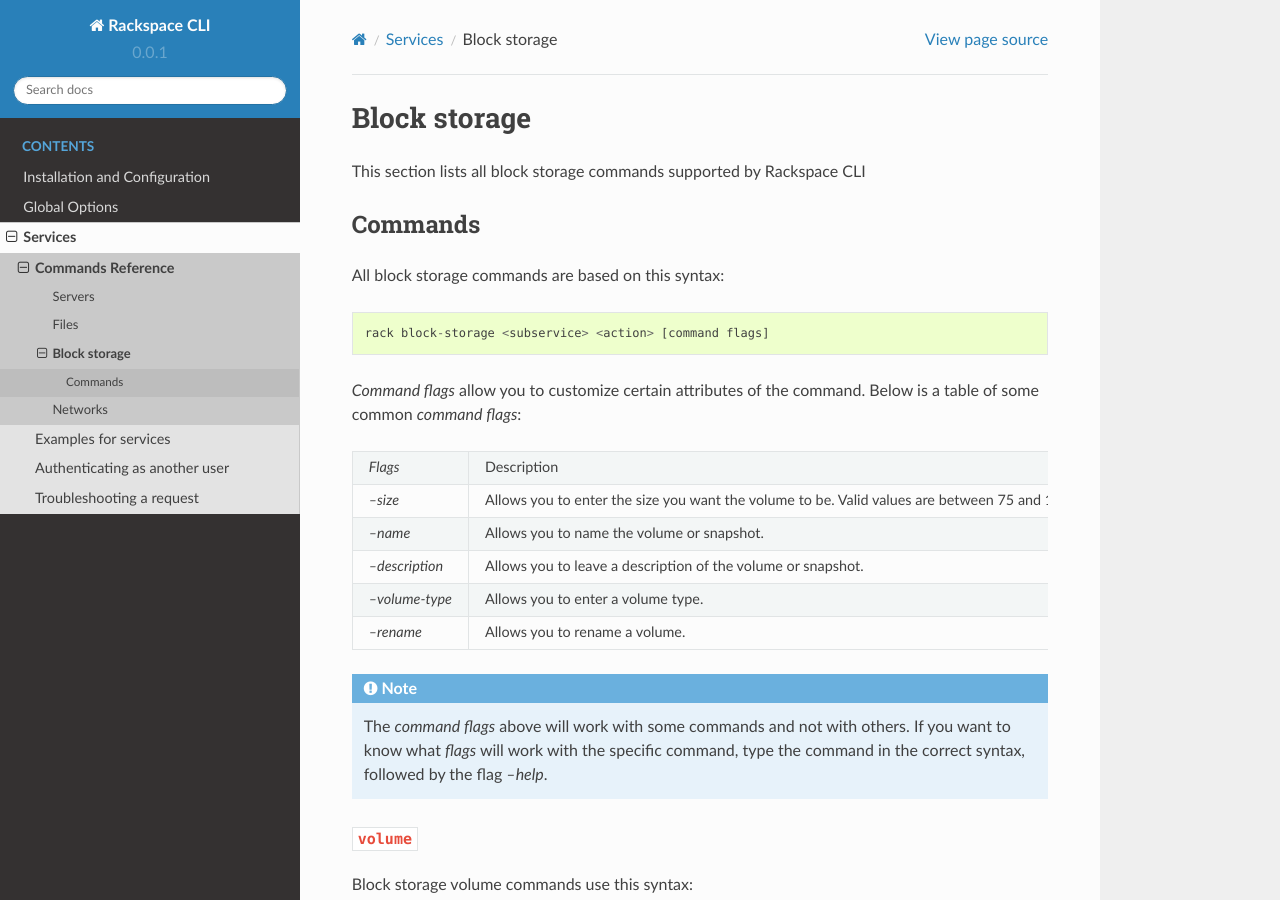
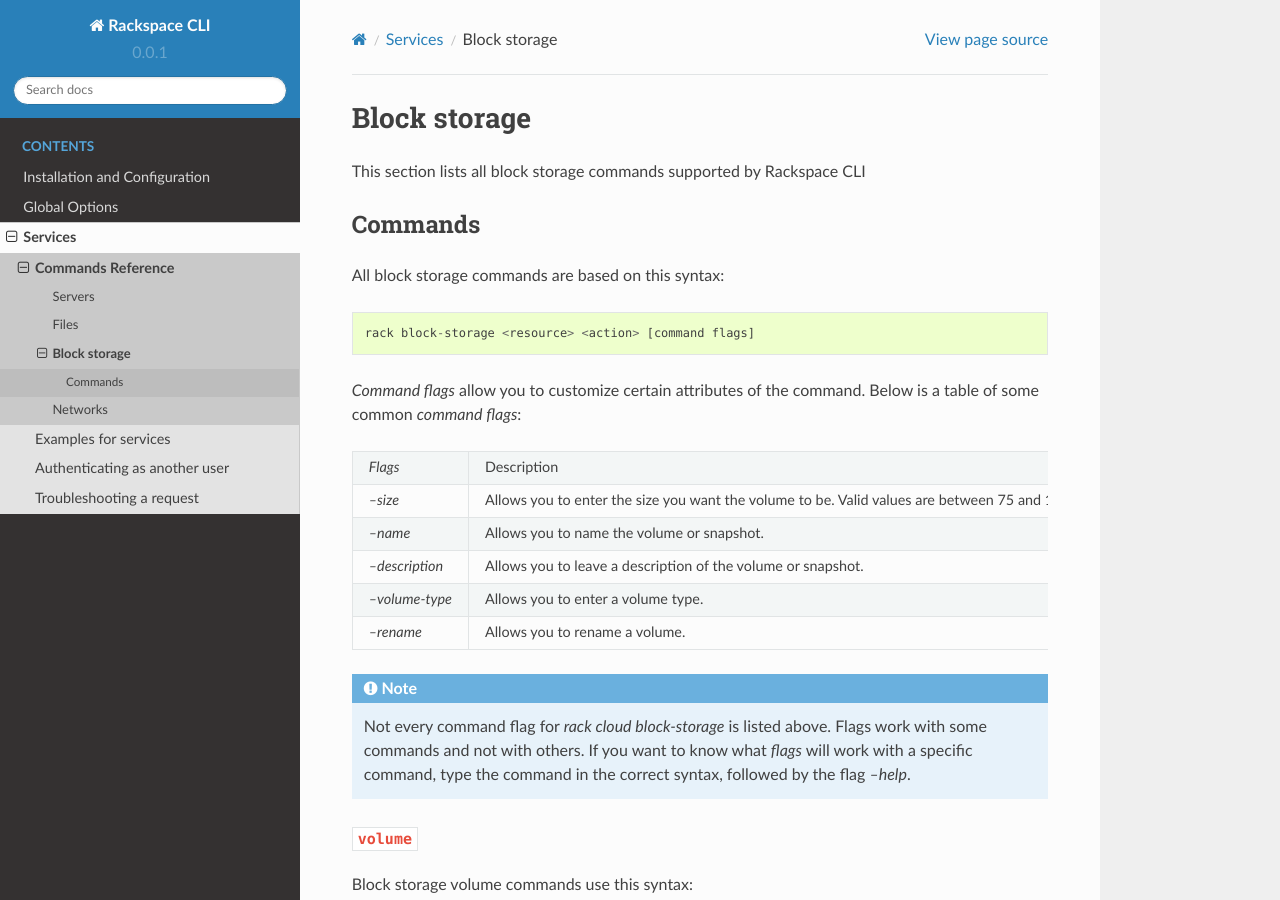
Before and after one commit to rackspace/rack, a Sphinx documentation site: the page built from docs/services/blockstorage.rst, in a window 1280 px wide and 900 px high. Built offline with Sphinx 7.4.7 and the Read the Docs theme 2.0.0, drawn with Linux system fonts in a browser that asks for light colours; pages that are not in the unit, such as notebooks, are missing from menus.

Commit message:
Update blockstorage.rst
Further clarified that the table does not have a complete list of command flags.

```diff
--- a/docs/services/blockstorage.rst
+++ b/docs/services/blockstorage.rst
@@ -11,7 +11,7 @@
 
 All block storage commands are based on this syntax::
 
-   rack block-storage <subservice> <action> [command flags]
+   rack block-storage <resource> <action> [command flags]
 
 *Command flags* allow you to customize certain attributes of the command.
 Below is a table of some common *command flags*:
@@ -36,8 +36,8 @@
 
 .. note::
 
-    The *command flags* above will work with some commands and not with others. If you want
-    to know what *flags* will work with the specific command, type the command in the correct
+    Not every command flag for `rack cloud block-storage` is listed above. Flags work with some commands and not with others.
+    If you want to know what *flags* will work with a specific command, type the command in the correct
     syntax, followed by the flag `--help`.
 
 ``volume``
```
